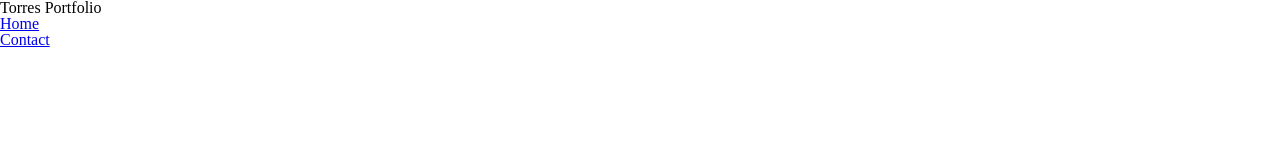
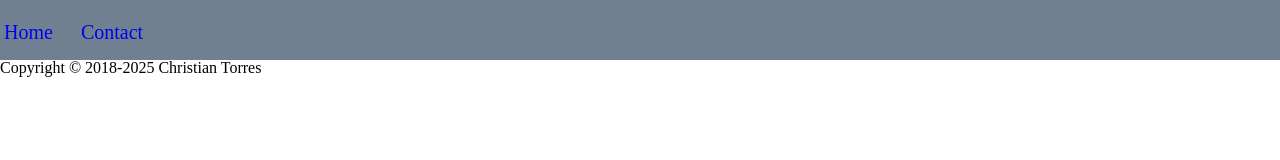
Before and after one commit to TorresChristian1/CodecademyPortfolio, a plain HTML site: page index.html in a window 1280 px wide. Drawn offline with Linux system fonts and the light colour scheme.

Commit message:
README.md file updated on 6/15/25 with new info

```diff
--- a/css/main.css
+++ b/css/main.css
@@ -2,3 +2,25 @@
     font-size: 12px;
     font-family: 'Courier New', Courier, monospace;
 }
+
+nav{
+ display: flex;
+ background-color: slategrey;
+ width: 100%;
+ height: 3.75rem;
+}
+
+nav ul li {
+    font-size: 1.25rem;
+    flex-direction: row;
+    display: inline-block;
+    margin-top: 1.40rem;
+    margin-left: .25rem;
+    margin-right: 1.25rem;
+    margin-bottom: 21.6px;
+
+}
+
+nav ul li a {
+    text-decoration: none;
+}
--- a/index.html
+++ b/index.html
@@ -9,12 +9,16 @@
 </head>
 <body>
     <nav>
-            <h1 id="navLogo">Torres Portfolio</h1>
         <ul>
             <li><a href="#">Home</a></li>
             <li><a href="./pages/contact.html">Contact</a></li>
         </ul>
     </nav>
+    <footer>
+     <p>Copyright &copy; 2018-<script>
+        document.write(new Date().getFullYear())
+      </script> Christian Torres</p>
       <script src="./js/main.js"></script>
+    </footer>
 </body>
 </html>
```
Also changed, not shown: pages/contact.html (+1 -2 lines), 1 other file. Lines whose indentation alone changed are shown as unchanged.
